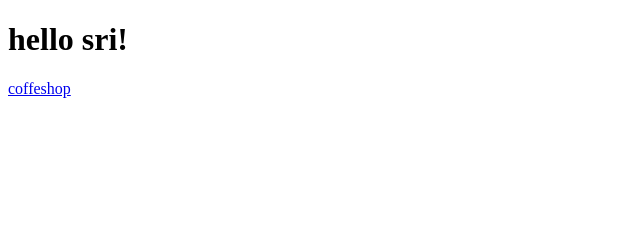
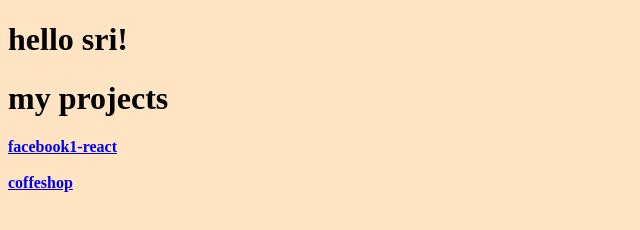
Before and after one commit to tejasrigarapati/tejasri.github.io, a plain HTML site: page index.html in a window 1280 px wide. Shown: the whole page, without its empty margins (0-640 px from the left). Drawn offline with Linux system fonts and the light colour scheme.

Commit message:
update link

```diff
--- /dev/null
+++ b/index.css
@@ -0,0 +1,4 @@
+body{
+    background-color: bisque;
+
+}
--- a/index.html
+++ b/index.html
@@ -4,10 +4,15 @@
     <meta charset="UTF-8">
     <meta name="viewport" content="width=device-width, initial-scale=1.0">
     <title>Document</title>
+    <link rel="stylesheet" href="index.css">
 </head>
 <body>
     <h1>hello sri!</h1>
-    <a href="https://tejasrigarapati.github.io/">coffeshop</a>
+    <h1> my projects</h1>
+    <a href="https://tejasrigarapati.github.io/facebook1-react/"><b>facebook1-react</b></a><br><br>
+
+    <a href="https://tejasrigarapati.github.io/coffeshop/"><b>coffeshop</b></a>
+
 
 </body>
 </html>
```
